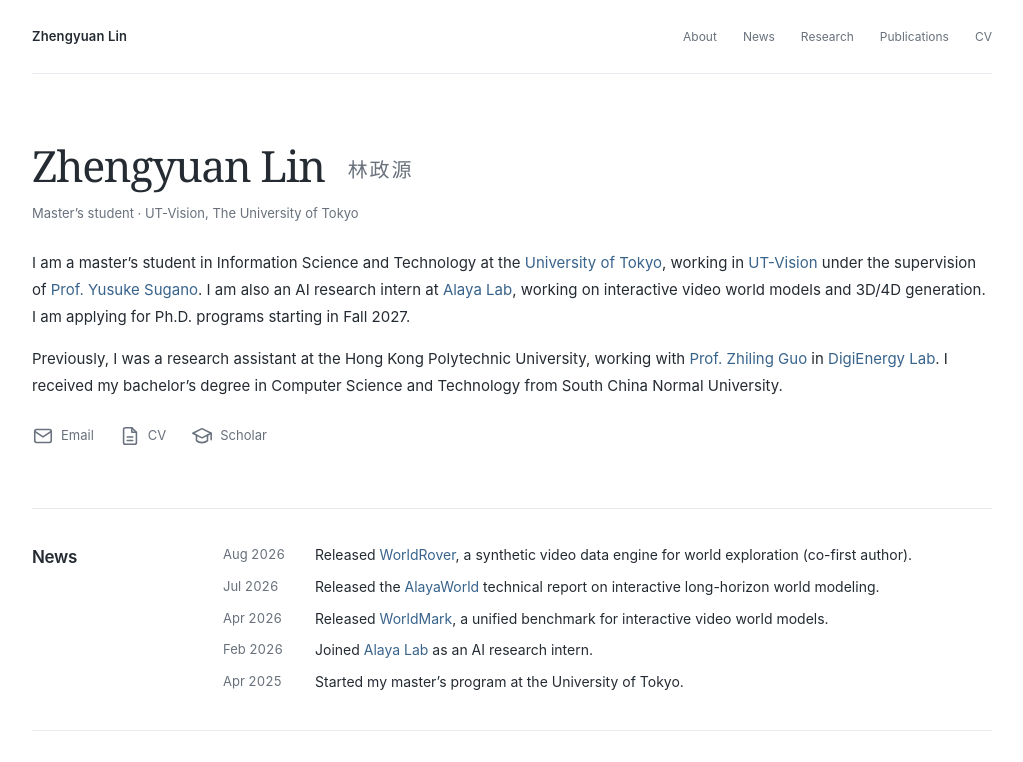
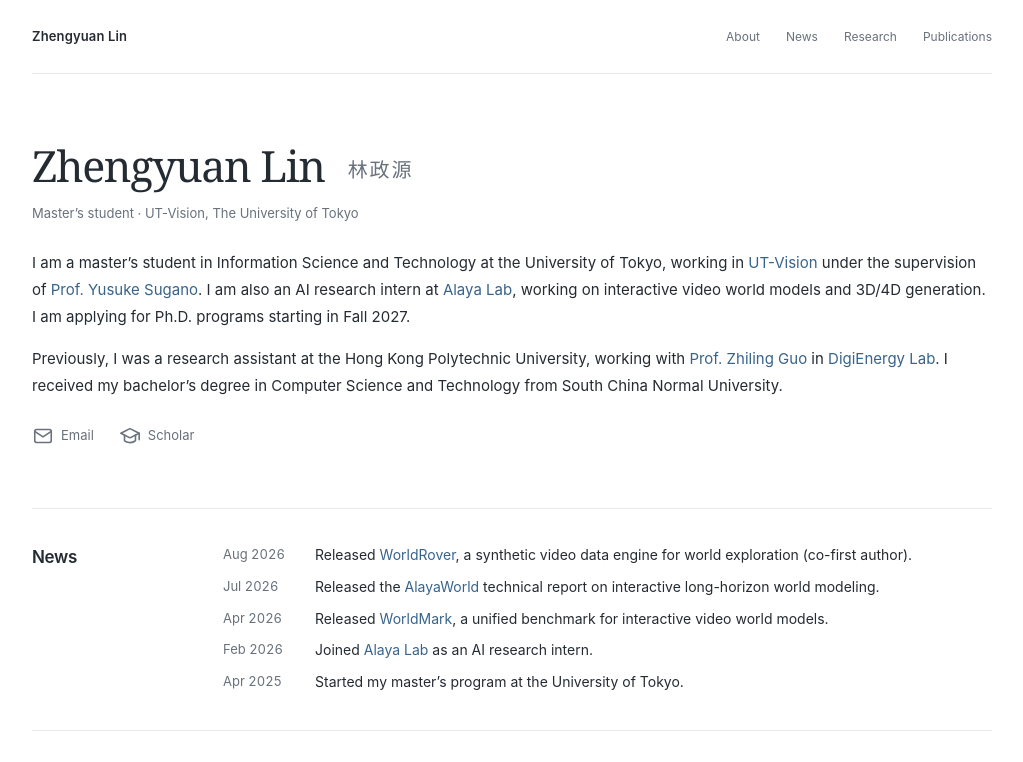
Before and after one commit to zylinh/zylinh.github.io, a plain HTML site: page index.html in a window 1280 px wide. Shown: the top 762 px of the page, without its empty margins (128-1151 px from the left). Drawn offline with Linux system fonts and the light colour scheme.

Commit message:
Remove CV from homepage; unlink University of Tokyo
Co-Authored-By: Claude Opus 5.5 <noreply@anthropic.com>

```diff
--- a/index.html
+++ b/index.html
@@ -25,7 +25,6 @@
         <a href="#news">News</a>
         <a href="#research">Research</a>
         <a href="#publications">Publications</a>
-        <a href="assets/Zhengyuan_Lin_CV.pdf">CV</a>
       </div>
     </nav>
   </header>
@@ -34,7 +33,7 @@
       <div class="intro-copy">
         <h1 id="name">Zhengyuan Lin <span lang="zh">林政源</span></h1>
         <p class="position">Master’s student · UT-Vision, The University of Tokyo</p>
-        <p>I am a master’s student in Information Science and Technology at the <a href="https://www.u-tokyo.ac.jp/en/">University of Tokyo</a>, working in <a href="https://www.ut-vision.org/">UT-Vision</a> under the supervision of <a href="https://www.yusuke-sugano.info/">Prof. Yusuke Sugano</a>. I am also an AI research intern at <a href="https://alayalab.ai/">Alaya Lab</a>, working on interactive video world models and 3D/4D generation. I am applying for Ph.D. programs starting in Fall 2027.</p>
+        <p>I am a master’s student in Information Science and Technology at the University of Tokyo, working in <a href="https://www.ut-vision.org/">UT-Vision</a> under the supervision of <a href="https://www.yusuke-sugano.info/">Prof. Yusuke Sugano</a>. I am also an AI research intern at <a href="https://alayalab.ai/">Alaya Lab</a>, working on interactive video world models and 3D/4D generation. I am applying for Ph.D. programs starting in Fall 2027.</p>
         <p>Previously, I was a research assistant at the Hong Kong Polytechnic University, working with <a href="https://www.polyu.edu.hk/rcesga/people/rcesga-people/prof-guo-zhiling/?sc_lang=en">Prof. Zhiling Guo</a> in <a href="https://www.chokurei.net/">DigiEnergy Lab</a>. I received my bachelor’s degree in Computer Science and Technology from South China Normal University.</p>
         <div class="profile-links" role="group" aria-label="Contact and academic profile">
           <a href="mailto:zylin@g.ecc.u-tokyo.ac.jp" aria-label="Email Zhengyuan Lin" title="Email: zylin@g.ecc.u-tokyo.ac.jp">
@@ -43,13 +42,6 @@
               <path d="m3 7 9 6 9-6" />
             </svg>
             <span>Email</span>
-          </a>
-          <a href="assets/Zhengyuan_Lin_CV.pdf" aria-label="Curriculum vitae (PDF)" title="CV (PDF)">
-            <svg viewBox="0 0 24 24" fill="none" stroke="currentColor" stroke-width="1.7" stroke-linecap="round" stroke-linejoin="round" aria-hidden="true" focusable="false">
-              <path d="M14 3H7a2 2 0 0 0-2 2v14a2 2 0 0 0 2 2h10a2 2 0 0 0 2-2V8Z" />
-              <path d="M14 3v5h5M9 13h6M9 17h6" />
-            </svg>
-            <span>CV</span>
           </a>
           <a href="https://scholar.google.com/citations?user=nv9jIyIAAAAJ" aria-label="Zhengyuan Lin on Google Scholar" title="Google Scholar">
             <svg viewBox="0 0 24 24" fill="none" stroke="currentColor" stroke-width="1.7" stroke-linecap="round" stroke-linejoin="round" aria-hidden="true" focusable="false">
```
Also changed, not shown: 3 other files.
